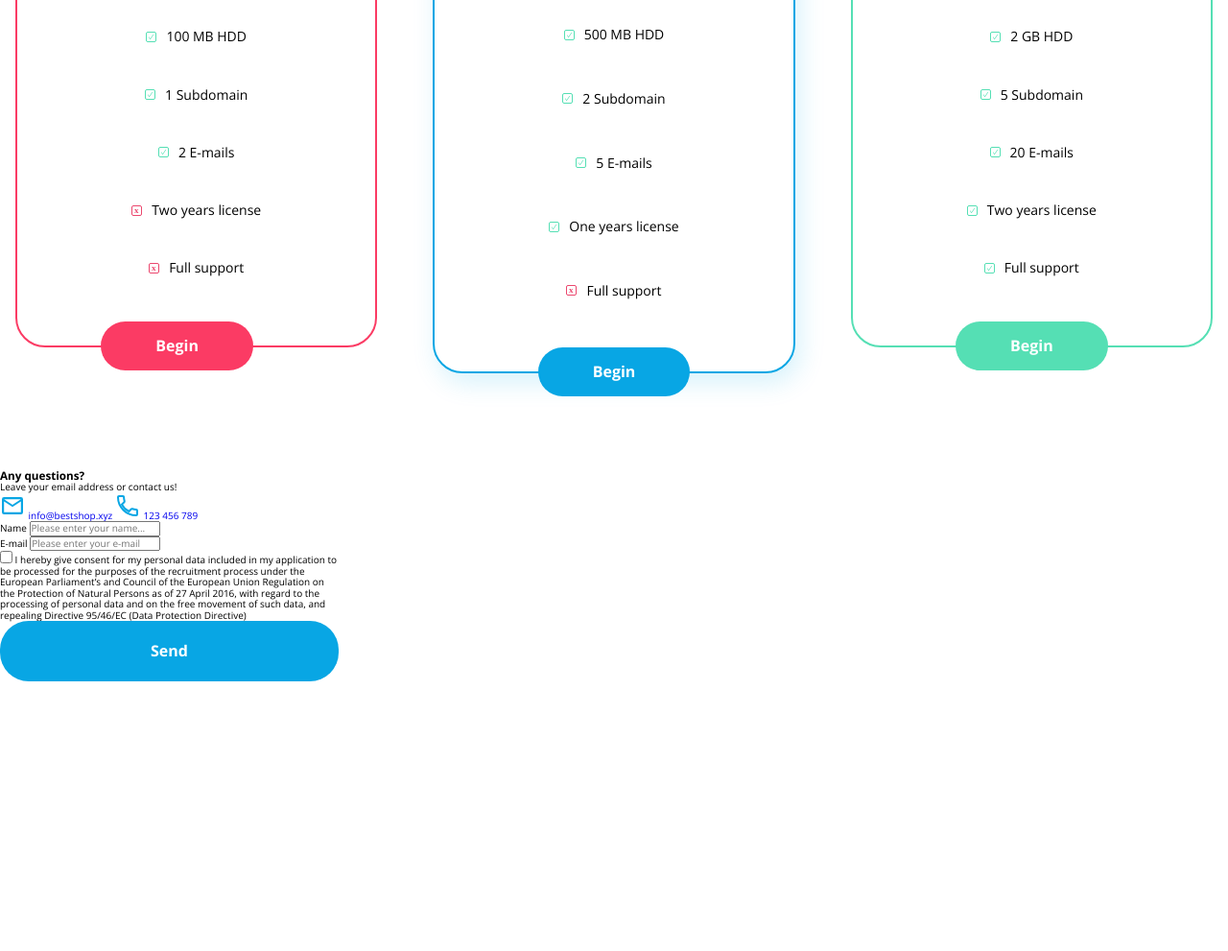
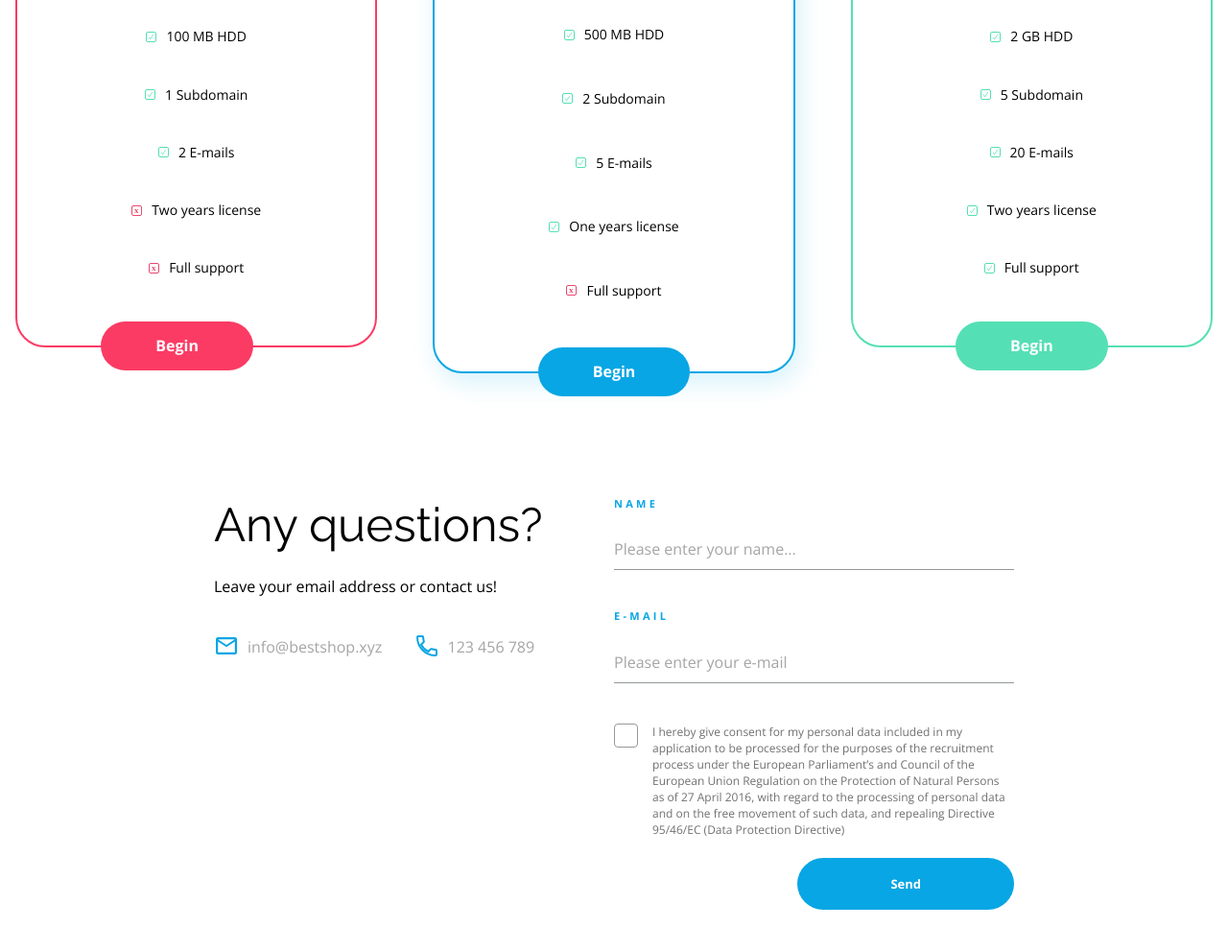
Before and after one commit to ostafinskim/BestShop, a website: page index.html in a window 1280 px wide. Shown: the part 2822-3813 px from the top of the page at 96% size. Before the commit the page ends 3532 px from the top, so only its background shows below. Drawn offline with nearby package versions, Linux system fonts and the light colour scheme.

Commit message:
feat: form styles added

```diff
--- a/scss/layouts/_form.scss
+++ b/scss/layouts/_form.scss
@@ -0,0 +1,125 @@
+.wrapper {
+  grid-column: 2/3;
+  padding: 3rem;
+  display: flex;
+  flex-wrap: wrap;
+  @media (min-width: 980px) {
+    display: grid;
+    grid-template-columns: repeat(2,1fr);
+  }
+}
+.contact {
+  @media(min-width: 980px) {
+    display: grid;
+    grid-template-columns: repeat(2,1fr);
+    grid-template-rows: repeat(3, max-content);
+  }
+  &__title {
+    font-size: 4rem;
+    font-family: $font-raleway;
+    font-weight: 400;
+    @media (min-width: 980px) {
+      font-size: 4.9rem;
+      margin-bottom: 2.2rem;
+      grid-column: 1/-1;
+    }
+  }
+  &__content {
+    margin: 0.5rem 0 4rem 0;
+    font-size: 1.6rem;
+    @media (min-width: 980px) {
+      grid-column: 1/-1;
+      grid-row: 2/3;
+    }
+  }
+  &__btn {
+    display: flex;
+    align-items: center;
+    font-size: 1.6rem;
+    font-weight: 400;
+    color: $color-inactiveNav;
+    img {
+      margin-right: 0.8rem;
+    }
+  }
+  :nth-child(4) {
+    margin-bottom: 2.5rem;
+    @media (min-width: 980px ) {
+      margin: 0;
+    }
+  }
+}
+.form {
+  display: flex;
+  flex-direction: column;
+  align-items: center;
+  &__field {
+    width: 100%;
+    display: flex;
+    flex-direction: column;
+    :nth-child(2) {
+      margin-bottom: 4.2rem;
+    }
+    &-label {
+      font-weight: 700;
+      text-transform: uppercase;
+      font-size: 1.1rem;
+      letter-spacing: 0.328rem;
+      color: $color-main;
+      margin-bottom: 2rem;
+    }
+    &-input {
+      display: block;
+      height: 4.3rem;
+      outline: none;
+      border: none;
+      border-bottom: 0.1rem solid $color-inputBorder;
+      font-size: 1.6rem;
+      &::placeholder {
+        color: $color-inactiveNav;
+      }
+      &:focus {
+        border: 0.3rem solid $color-main;
+        border-radius: 0.5rem;
+      }
+    }
+  }
+  &__label {
+    display: grid;
+    margin-bottom: 4rem;
+    .checkbox {
+      cursor: pointer;
+      display: flex;
+      font-size: 1.2rem;
+      line-height: 1.7rem;
+      color: $color-consent;
+      span {
+        margin-right: 1.5rem;
+        height: 2.5rem;
+        flex-shrink: 0;
+        flex-basis: 2.5rem;
+        cursor: pointer;
+        border: 0.1rem solid $color-inputBorder;
+        border-radius: 0.4rem;
+      }
+    }
+    input[type='checkbox'] {
+      position: absolute;
+      opacity: 0;
+      cursor: pointer;
+      height: 0;
+      width: 0;
+    }
+    .checkbox > input:checked + span {
+      background: url('../assets/checkmark-thick.svg') no-repeat;
+      background-position: center;
+    }
+    .cta {
+      padding: 2rem 9.7rem 1.9rem 9.7rem;
+      margin-top: 2.1rem;
+      justify-self: end;
+      font-size: 1.3rem;
+      font-weight: 700;
+    }
+  }
+}
```
Also changed, not shown: css/main.css, 1 other file.
